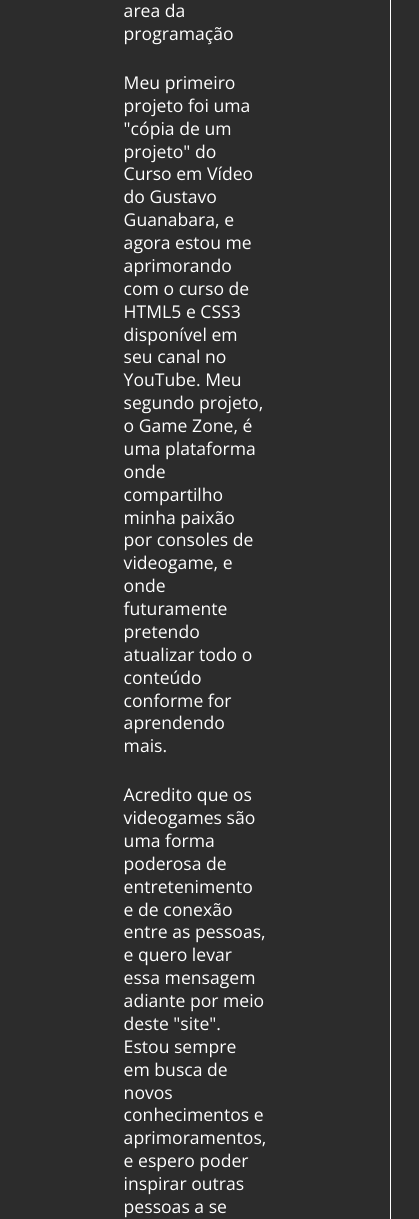
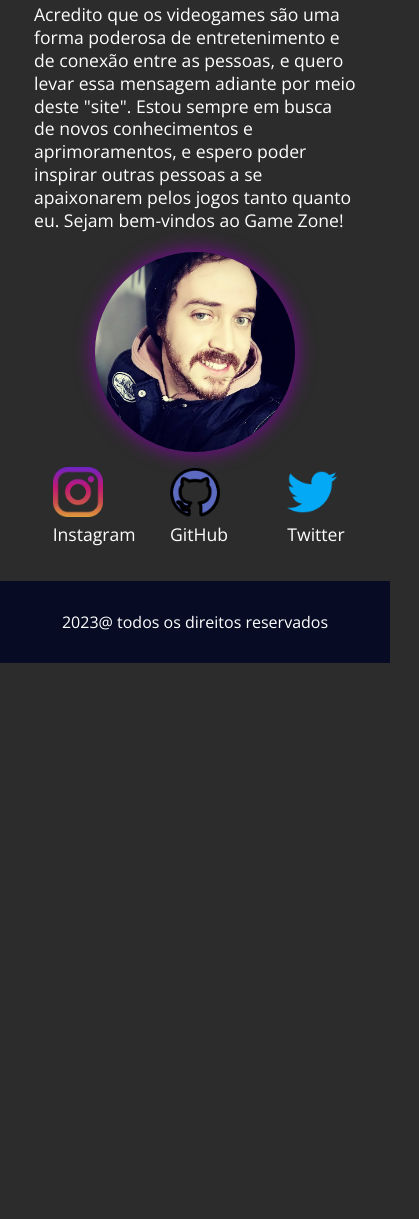
Before and after one commit to Edermoreno/game-zone, a plain HTML site: page sobrenos.html in a window 390 px wide. Shown: the part 781-2000 px from the top of the page, 419 px wide, since content can reach past the window. After the commit the page ends 1444 px from the top, so only its background shows below. Drawn offline with nearby package versions, Linux system fonts and the light colour scheme.

Commit message:
v.1.4
aba Sobre nós estilizada com flex-box e grid. responsividade simples usando media querie

```diff
--- a/sobrenos.html
+++ b/sobrenos.html
@@ -33,12 +33,40 @@
                     Acredito que os videogames são uma forma poderosa de entretenimento e de conexão entre as pessoas, e quero levar essa mensagem adiante por meio deste "site". Estou sempre em busca de novos conhecimentos e aprimoramentos, e espero poder inspirar outras pessoas a se apaixonarem pelos jogos tanto quanto eu. Sejam bem-vindos ao Game Zone!
                 </p>
             </article>
-            <picture class="perfil"><img class="foto-perfil" src="imagem/foto-perfil.jpg" alt="Eder Moreno"></picture>
-            <picture class="redes-sociais">
-                <img class="logo-instagram" src="imagem/instagram.png" alt="logo instagram">
-                <img class="logo-github" src="imagem/github.png" alt="logo GitHub">
-            </picture>
+            <div class="perfil">
+                <div class="perfil">
+                    <img class="foto-perfil" src="imagem/foto-perfil.jpg" alt="Eder Moreno">
+                </div>
+        </section>
+        <section class="container">
+            <div class="logo-instagram">
+                    <a href="https://www.instagram.com/_edermoreno_/" alt="link do instagram" target="_blank"><img class="logo-instagram" src="imagem/instagram.png" alt="logo instagram">
+                    </a>
+                    <div class="instagram">
+                        <p>Instagram</p>
+                    </div>
+            </div>
 
+            <div class="logo-github">
+                    <a href="https://github.com/Edermoreno" alt="link do github" target="_blank">
+                        <img class="logo-github" src="imagem/github.png" alt="logo GitHub">
+                        <div class="github">
+                        </a>
+                            <p>GitHub</p>
 
+                    </div>
+            </div>
+
+            <div class="logo-twitter">
+                <a href="https://twitter.com/edermoreno_?lang=pt-br" alt="link do twitter" target="_blank">
+                    <img class="logo-twitter" src="imagem/twitter.png" alt="">
+                    <div class="twitter">
+                    </a>
+                        <p>Twitter</p>
+                </div>
+            </div>
         </section>
     </main>
+    <footer>
+        <p>2023@ todos os direitos reservados</p>
+    </footer>
--- a/style.css
+++ b/style.css
@@ -5,7 +5,7 @@
 *{
     margin: 0px;
     font-family: 'Open Sans', sans-serif;
-    color: white;
+
 
 }
 
@@ -32,6 +32,7 @@ header{
     width: 100%;
     margin: auto;
     background-color: var(--cor6);
+    color: white;
     padding-top: 10px;
     border-color: white ;
 
@@ -50,6 +51,7 @@ nav{
     margin: auto;
     text-align: left;
     background-color: var(--cor6);
+    color: white;
     text-indent: 2em;
     margin-bottom: 0.8px 0px white;
     box-shadow: 1px 1px 0px;
@@ -81,6 +83,7 @@ main{
     margin: auto;
     padding: 15px 19px;
     background-color: var(--cor3);
+    color: white;
     max-width: 100%;
     min-width: 320px;
     border-radius: 0px;
@@ -173,11 +176,27 @@ footer{
     text-align: center;
 }
 
+
+
+
+
+
+
+/*Sobre Nós*/
+
+
+
+
+
+
+
 .sobre-nos{
-    display: flex;
-    flex-direction: row;
-    flex-wrap: wrap;
-    justify-content: space-evenly;
+    display: grid;
+    grid-template-columns: 1fr 1fr;
+    grid-row: 2;
+    column-gap: 10%;
+    padding: 50px;
+    justify-content: center;
     align-items: center;
 
 }
@@ -185,22 +204,116 @@ footer{
 .foto-perfil{
     border-radius: 50%;
     max-width: 400px;
-
+    box-shadow: 0px 0px 20px 0px rgb(133, 0, 167);
 }
 
-.redes-sociais{
+.logo-instagram{
     display: flex;
+    max-width: 100px;
+    flex-wrap: wrap;
     flex-direction: column;
 }
 
-.logo-instagram{
-    max-width: 100px;
+.instagram{
+    width: 100%;
+    text-align: center;
 }
 
 .logo-github{
+    display: flex;
     max-width: 100px;
+    flex-wrap: wrap;
+    flex-direction: column;
 }
 
-.perfil{
-    flex-basis: 30%;
+
+.github{
+    width: 100%;
+    text-align: center;
 }
+
+.logo-twitter{
+    display: flex;
+    max-width: 100px;
+    flex-wrap: wrap;
+    flex-direction: column;
+}
+
+
+
+.container{
+    display: flex;
+    align-content: center;
+
+    justify-content: space-around;
+    width: 100%;
+}
+
+@media screen and (max-width: 500px){
+    *{
+        margin: 0px;
+        padding: 0px;
+    }
+    .sobre-nos{
+        display: block;
+        grid-template-columns: 1fr 1fr;
+        grid-row: 2;
+        column-gap: 10%;
+        padding: 50px;
+        justify-content: center;
+        align-items: center;
+        margin: auto;
+        padding: 15px;
+
+    }
+
+    .foto-perfil{
+        display: block;
+        margin: auto;
+        border-radius: 50%;
+        max-width: 200px;
+        box-shadow: 0px 0px 20px 0px rgb(133, 0, 167);
+    }
+
+    .logo-instagram{
+        display: flex;
+        max-width: 50px;
+        flex-wrap: wrap;
+        flex-direction: column;
+    }
+
+    .instagram{
+        width: 100%;
+        text-align: center;
+    }
+
+    .logo-github{
+        display: flex;
+        max-width: 50px;
+        flex-wrap: wrap;
+        flex-direction: column;
+    }
+
+
+    .github{
+        width: 100%;
+        text-align: center;
+    }
+
+    .logo-twitter{
+        display: flex;
+        max-width: 50px;
+        flex-wrap: wrap;
+        flex-direction: column;
+    }
+
+
+
+    .container{
+        display: flex;
+        align-content: center;
+
+        justify-content: space-around;
+        width: 100%;
+    }
+}
```
Also changed, not shown: imagem/twitter.png (added).
